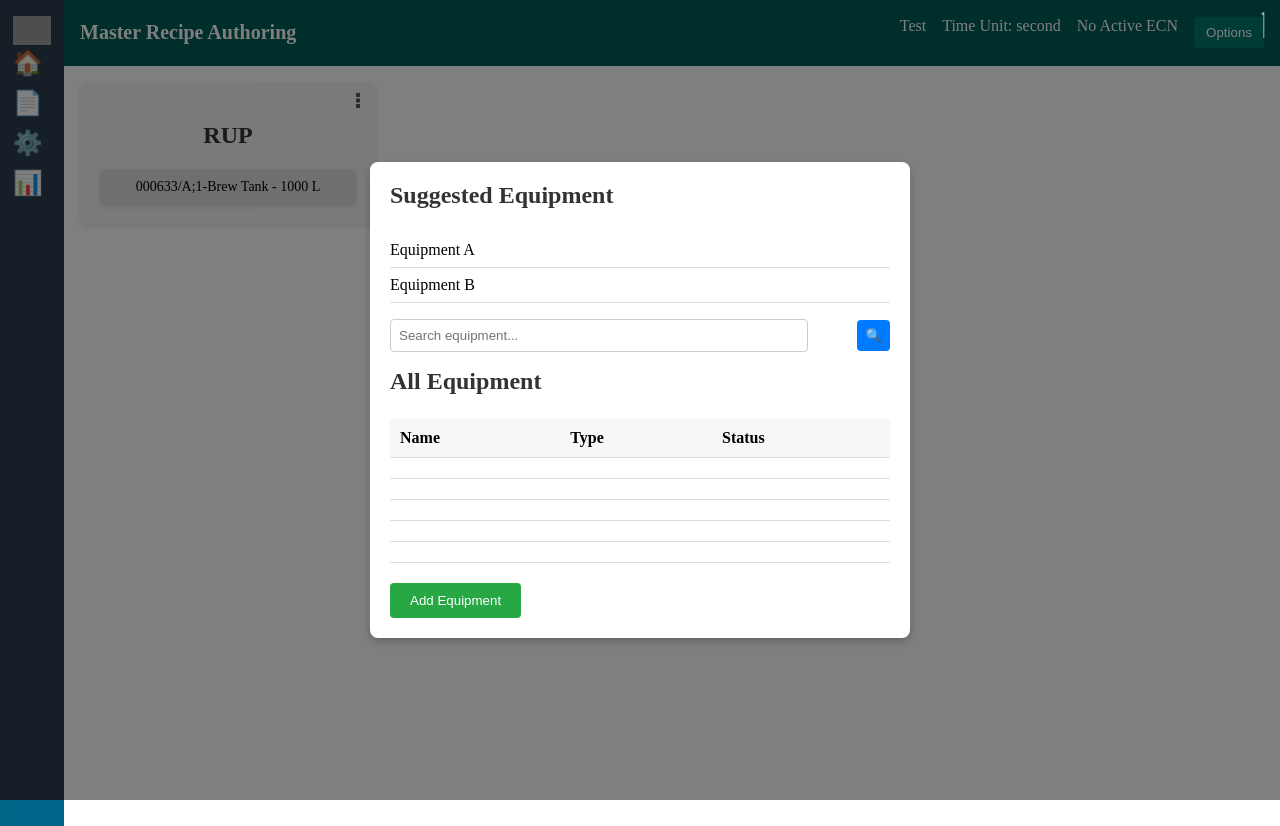
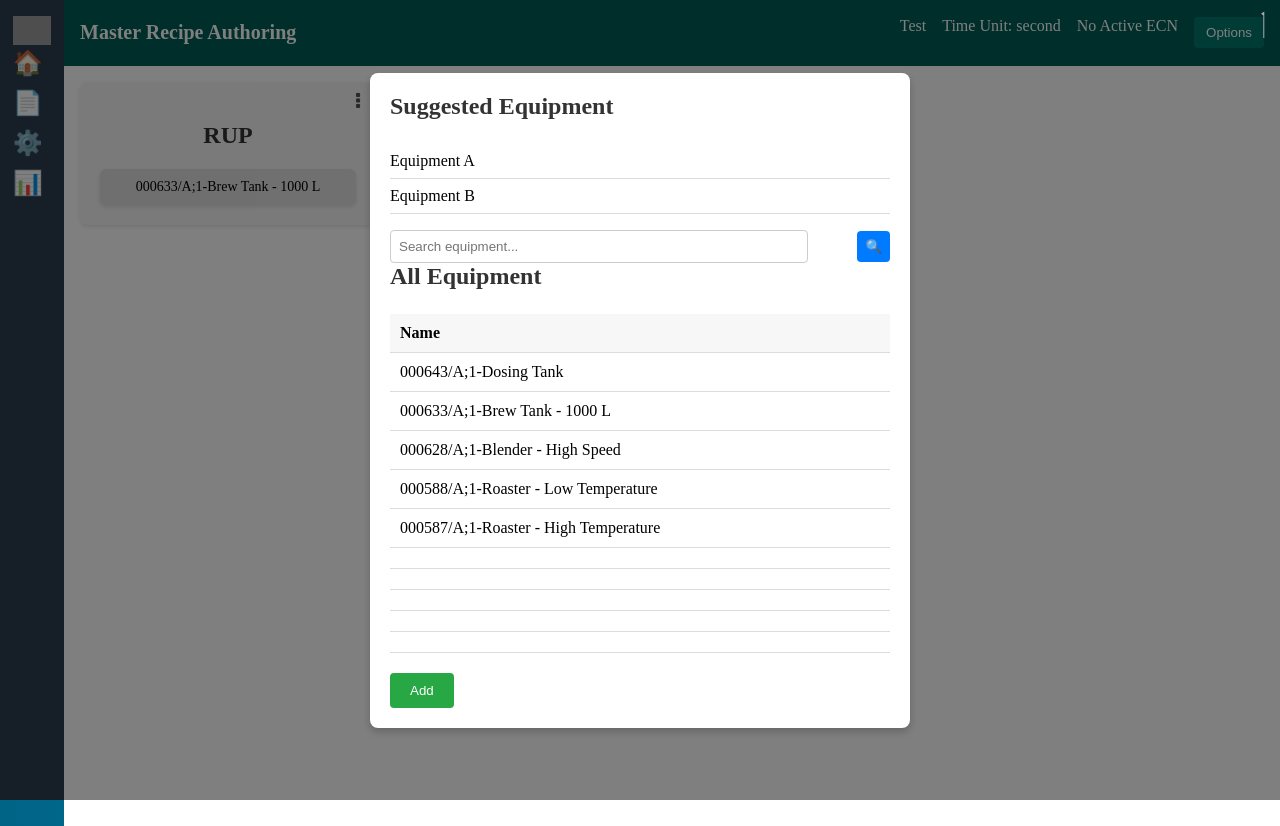
Before and after one commit to vinayak-ap/siem-possible, a Next.js app: page / in a window 1280 px wide. Both pictures are taken after a click on the button 357 px from the left and 101 px from the top of the page. Built offline with nearby package versions, Linux system fonts and the light colour scheme; grey boxes are pictures that could not be loaded.

Commit message:
--update

```diff
--- a/src/app/components/graph-component/GraphComponent.tsx
+++ b/src/app/components/graph-component/GraphComponent.tsx
@@ -2,7 +2,7 @@
 
 import React, { useState } from 'react';
 import PopupComponent from '../popup-component/PopupComponent';
-import { Equipment } from '../../helper/equipment';
+import { EquipmentRecord } from '../../helper/equipment';
 import 'font-awesome/css/font-awesome.min.css';
 import './GraphComponent.css';
 import readData from '../../data/readData.json';
@@ -12,11 +12,11 @@ const GraphComponent: React.FC = () => {
     const GraphNode = () => {
         const dummyData = readData.ServiceData.modelObjects['SR::N::Mfg0BvrProcess..1.lvg$SWyBt5XnBC.hhrdqE2QJPZb_B.Qcgdq4U9JPZb_B.Group:/Thid_Q4pdq4U9JPZb_B.1...'].props.Mfg0used_equipment.uiValues;
         const [showPopup, setShowPopup] = useState(false);
-        const [selectedEquipment, setSelectedEquipment] = useState<Equipment | null>(null);
+        const [selectedEquipment, setSelectedEquipment] = useState<EquipmentRecord | null>(null);
         const togglePopup = () => setShowPopup(!showPopup);
 
 
-        const handleEquipmentSelection = (equipment: Equipment) => {
+        const handleEquipmentSelection = (equipment: EquipmentRecord) => {
             setSelectedEquipment(equipment);
             setShowPopup(false); // Close the popup after selecting equipment
         };
--- a/src/app/components/popup-component/PopupComponent.tsx
+++ b/src/app/components/popup-component/PopupComponent.tsx
@@ -1,38 +1,32 @@
 'use client';
 
 import React, { useState } from 'react';
-import { allEquipment, suggestedEquipment, Equipment } from '../../helper/equipment';
+import { suggestedEquipment, EquipmentRecord, EquipmentVMO, getEquipmentData } from '../../helper/equipment';
 import 'font-awesome/css/font-awesome.min.css';
 import './PopupComponent.css';
 import listData from '../../data/listData.json';
 
 interface PopupComponentProps {
     onClose: () => void;
-    onSelectEquipment: (equipment: Equipment) => void;
+    onSelectEquipment: (equipment: EquipmentRecord) => void;
 }
 
 const PopupComponent: React.FC<PopupComponentProps> = ({ onClose, onSelectEquipment }) => {
     const [searchQuery, setSearchQuery] = useState('');
-    const [selectedEquipment, setSelectedEquipment] = useState<Equipment | null>(null);
-    const inData = listData.ServiceData.modelObjects
-    const namesArray = Object.values(inData).map(obj => {
-        const nameEntry = obj?.props?.awp0CellProperties?.dbValues.find((val: string) => val.startsWith("Name\\:"));
-        return nameEntry ? nameEntry.split("\\:")[1] : null; // Extract value after "Name\:"
-    }).filter(Boolean)
+    const [selectedEquipment, setSelectedEquipment] = useState<EquipmentRecord | null>(null);
+    const equipmentData: EquipmentRecord[] = getEquipmentData(Object.values(listData.ServiceData.modelObjects) as unknown as EquipmentVMO[]);
 
+    const getFilteredEquipment = () => {
+        return equipmentData.filter(item => item.object_string && item.object_string.toLowerCase().includes(searchQuery));
+    };
 
-    // Filtered equipment names based on the search query, or an empty list if searchQuery is empty
-    const filteredEquipment = searchQuery
-        ? namesArray.filter((name) =>
-            name.toLowerCase().includes(searchQuery.toLowerCase())
-        )
-        : []; // If searchQuery is empty, return an empty array
-    // Handle change in search input
+    const filteredEquipment = searchQuery ? getFilteredEquipment() : equipmentData;
+
     const handleSearchChange = (event: React.ChangeEvent<HTMLInputElement>) => {
         setSearchQuery(event.target.value);
     };
 
-    const handleEquipmentSelect = (equipment: Equipment) => {
+    const handleEquipmentSelect = (equipment: EquipmentRecord) => {
         setSelectedEquipment(equipment === selectedEquipment ? null : equipment);
     };
 
@@ -48,56 +42,43 @@ const PopupComponent: React.FC<PopupComponentProps> = ({ onClose, onSelectEquipm
             <div className="popup-content">
                 <h3>Suggested Equipment</h3>
                 <ul>
-                    {suggestedEquipment.map((equipment) => (
+                    {suggestedEquipment.map((equipment: EquipmentRecord) => (
                         <li
-                            key={equipment.name}
-                            className={selectedEquipment && selectedEquipment.name === equipment.name ? 'selected' : ''}
+                            key={equipment.uid}
+                            className={selectedEquipment && selectedEquipment.uid === equipment.uid ? 'selected' : ''}
                             onClick={() => handleEquipmentSelect(equipment)}
                         >
-                            {equipment.name}
+                            {equipment.object_string}
                         </li>
                     ))}
                 </ul>
 
                 <div className="search-box">
-                    <input type="text"
-                        placeholder="Search equipment..."
-                        value={searchQuery}
-                        onChange={handleSearchChange} />
+                    <input type="text" placeholder="Search equipment..." value={searchQuery} onChange={handleSearchChange} />
                     <button className="search-icon">🔍</button>
                 </div>
-                <div className="search-results">
-                    {filteredEquipment.length >= 0 ? (
-                        <ul>
-                            {filteredEquipment.map((equipment, index) => (
-                                <li key={index}>{equipment}</li>
-                            ))}
-                        </ul>
-                    ) : (
-                        <p>No equipment found</p>
-                    )}
-                </div>
+
                 <h3>All Equipment</h3>
                 <table className="equipment-table">
                     <thead>
                         <tr>
                             <th>Name</th>
-                            <th>Type</th>
-                            <th>Status</th>
                         </tr>
                     </thead>
                     <tbody>
-                        {namesArray.map((equipment) => (
-                            <tr key={equipment.name} className={selectedEquipment && selectedEquipment.name === equipment.name ? 'selected' : ''}
-                                onClick={() => handleEquipmentSelect(equipment)}>
-                                <td>{equipment.name}</td>
-                                <td>{equipment.type}</td>
-                                <td>{equipment.status}</td>
-                            </tr>
-                        ))}
+                        {filteredEquipment && filteredEquipment.length >= 0 ? (
+                            filteredEquipment.map((equipment: EquipmentRecord) => (
+                                <tr key={equipment.uid} className={selectedEquipment && selectedEquipment.uid === equipment.uid ? 'selected' : ''}
+                                    onClick={() => handleEquipmentSelect(equipment)}>
+                                    <td>{equipment.object_string}</td>
+                                </tr>
+                            ))
+                        ) : (
+                            <p>No equipment found</p>
+                        )}
                     </tbody>
                 </table>
-                <button className='add-button' onClick={handleAddClick} disabled={!selectedEquipment}>Add Equipment</button>
+                <button className='add-button' onClick={handleAddClick} disabled={!selectedEquipment}>Add</button>
             </div>
             <button className="popup-close" onClick={onClose}>
                 <i className="fas fa-times"></i>
--- a/src/app/helper/equipment.ts
+++ b/src/app/helper/equipment.ts
@@ -1,17 +1,26 @@
-export interface Equipment {
-    name: string;
-    type?: string;
+export interface EquipmentRecord {
+    uid?: string;
+    object_string?: string;
     status?: string;
 }
 
-export const allEquipment: Equipment[] = [
-    { name: 'Equipment A', type: 'Type 1', status: 'Active' },
-    { name: 'Equipment B', type: 'Type 2', status: 'Inactive' },
-    { name: 'Equipment C', type: 'Type 3', status: 'Active' },
-    // Add more equipment data as needed
+export interface EquipmentVMO {
+    uid: string;
+    props: {
+        object_string: {
+            uiValues: string[];
+        };
+    };
+}
+
+export function getEquipmentData(data: EquipmentVMO[]): EquipmentRecord[] {
+    return data.map(item => ({
+        uid: item.uid,
+        object_string: item.props?.object_string?.uiValues[0]
+    }));
+}
+
+export const suggestedEquipment: EquipmentRecord[] = [
+    { uid: '001', object_string: 'Equipment A' },
+    { uid: '002', object_string: 'Equipment B' }
 ];
-
-export const suggestedEquipment: Equipment[] = [
-    { name: 'Equipment A' },
-    { name: 'Equipment B' }
-];
```
